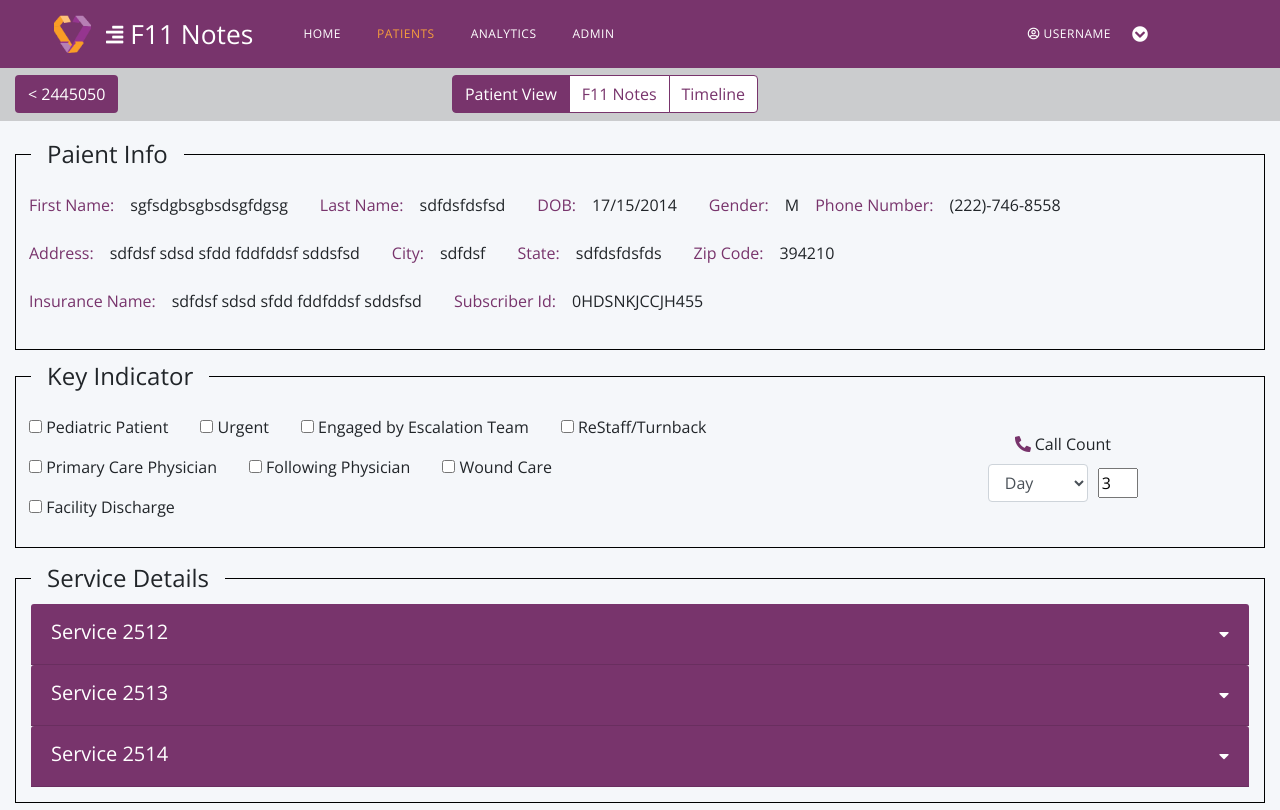
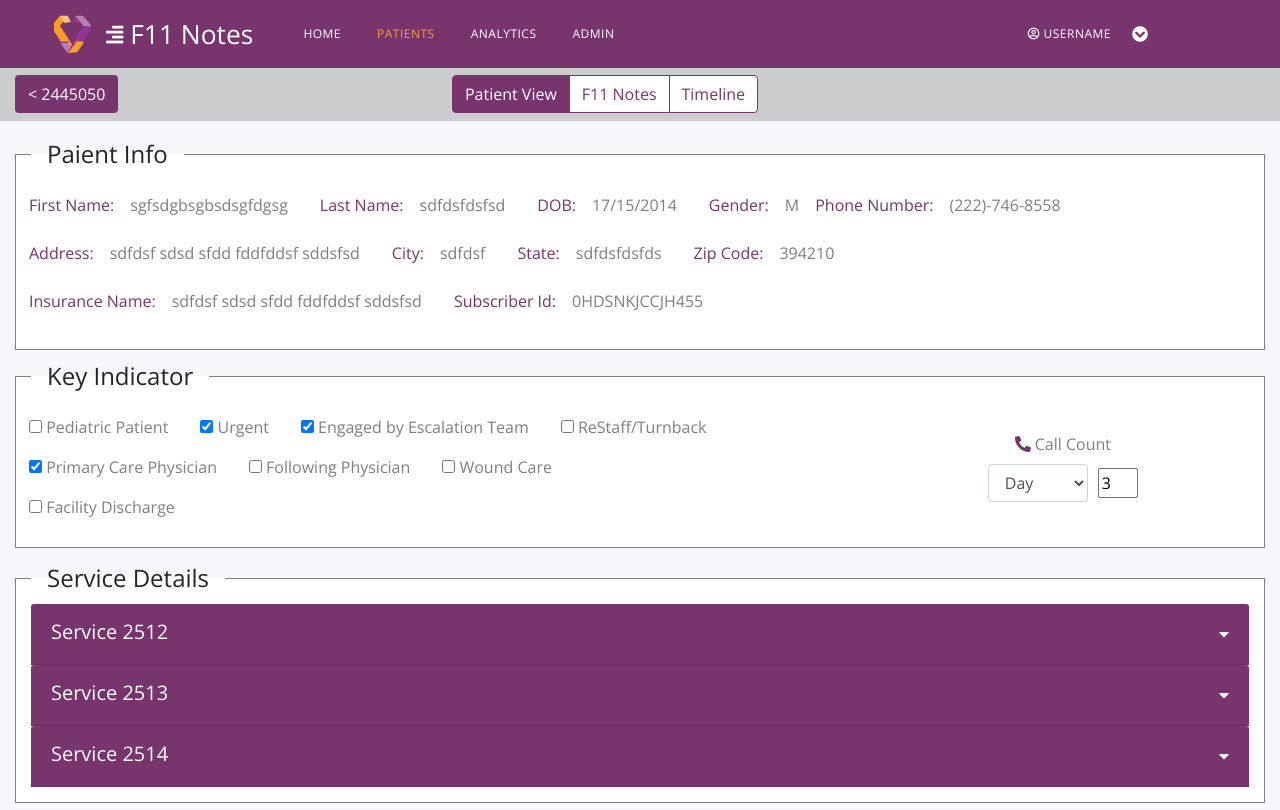
Before and after one commit to akki9270/lucid, an Angular app: page /patients/1/view in a window 1280 px wide. Built offline with nearby package versions, Linux system fonts and the light colour scheme; what @kolkov/angular-editor, ng2-smart-table would draw is missing.

Commit message:
font style fix, scroll fix to div, read only content in patient details.

```diff
--- a/src/app/patients/view/tabs/details/patient-details.component.css
+++ b/src/app/patients/view/tabs/details/patient-details.component.css
@@ -4,12 +4,16 @@
 }
 
 .outer-field-set{
-  border: 1px solid black;
+  border: 1px solid grey;
   padding-left: 15px;
   padding-right: 15px;
   padding-bottom: 15px;
+  background-color: white;
+  color: #7f7f7f;
 }
-
+.w-auto.px-3.d-inline-block {
+  color: rgb(33,37,41);
+}
 #key-indicator .left-section{
   flex: 0 0 70%;
   box-sizing: border-box;
@@ -33,3 +37,6 @@
 .card-header-text:hover{
   color:  var(--white-theme);
 }
+input[type="checkbox"], input, select {
+  pointer-events: none;
+}
--- a/src/app/patients/view/tabs/details/patient-details.component.html
+++ b/src/app/patients/view/tabs/details/patient-details.component.html
@@ -1,7 +1,7 @@
 <div class="main-container">
   <section class="content-section px-2 my-2">
     <div style="padding: 2px">
-      <fieldset class="outer-field-set">
+      <fieldset class="outer-field-set bg-white">
         <legend class="w-auto px-3 d-inline-block">Paient Info</legend>
         <div style="margin: 5px;">
           <div class="row">
@@ -90,12 +90,12 @@
               </div>
               <div class="d-flex">
                 <div class="p-2 ml-3">
-                  <input type="checkbox" /> Urgent
+                  <input type="checkbox" checked/> Urgent
                 </div>
               </div>
               <div class="d-flex">
                 <div class="p-2 ml-3">
-                  <input type="checkbox" /> Engaged by Escalation Team
+                  <input type="checkbox" checked/> Engaged by Escalation Team
                 </div>
               </div>
               <div class="d-flex">
@@ -107,7 +107,7 @@
             <div class="row">
               <div class="d-flex">
                 <div class="p-2">
-                  <input type="checkbox" /> Primary Care Physician
+                  <input type="checkbox" checked/> Primary Care Physician
                 </div>
               </div>
               <div class="d-flex">
--- a/src/app/patients/view/tabs/timeline/jquery/timeline.scss
+++ b/src/app/patients/view/tabs/timeline/jquery/timeline.scss
@@ -105,7 +105,7 @@ h1 {
 			background: lighten($blue, 40);
 			box-shadow: 0px 0px 10px #ccc;
 			  transform-origin: 100px 0px;
-			transform: rotate(-10deg);
+			transform: rotate(-3deg);
 			z-index: 2;
 		}
 		&:hover::after {
--- a/src/app/patients/view/tabs/timeline/timeline-details.component.html
+++ b/src/app/patients/view/tabs/timeline/timeline-details.component.html
@@ -30,7 +30,7 @@
         <span aria-hidden="true">&times;</span>
       </button>
     </div>
-    <div class="modal-body">
+    <div class="modal-body" id="myModal" style="height: 70vh; overflow: auto;">
       <div id="header">
         <b>Notes</b>
         <p>
--- a/src/app/patients/view/tabs/timeline/timeline-details.component.ts
+++ b/src/app/patients/view/tabs/timeline/timeline-details.component.ts
@@ -1,5 +1,5 @@
 import { Component, OnInit } from '@angular/core';
-import { NgbModal } from '@ng-bootstrap/ng-bootstrap';
+import { NgbModal, NgbModalOptions } from '@ng-bootstrap/ng-bootstrap';
 // import * as $ from 'jquery';
 
 @Component({
@@ -8,17 +8,21 @@ import { NgbModal } from '@ng-bootstrap/ng-bootstrap';
   styleUrls: ['./timeline-details.component.css', './jquery/timeline.scss']
 })
 export class TimelineDetailsComponent implements OnInit {
-
   constructor(private modalService: NgbModal) { }
 
   ngOnInit() {
   }
-
+  modalOption: NgbModalOptions = {
+    backdrop: true,
+    size: 'lg'
+  }
   onEventClick(longContent, $scrollElementId) {
-    this.modalService.open(longContent);
-    // $('html, body').animate({
-    //   scrollTop: $scrollElementId.offset().top
-    // }, 1000);
-    // return false;
+    this.modalService.open(longContent, this.modalOption);
+    setTimeout(() => {
+      let scrollPosition = $('#myModal div' + $scrollElementId).position().top;
+      $('#myModal').animate({
+        scrollTop: scrollPosition
+      }, 1000);
+    }, 0);
   }
 }
--- a/src/tsconfig.app.json
+++ b/src/tsconfig.app.json
@@ -2,7 +2,7 @@
   "extends": "../tsconfig.json",
   "compilerOptions": {
     "outDir": "../out-tsc/app",
-    "types": []
+    "types": ["jquery"]
   },
   "exclude": [
     "test.ts",
```
